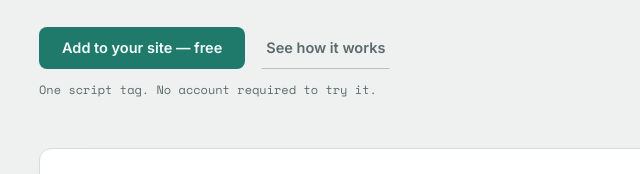
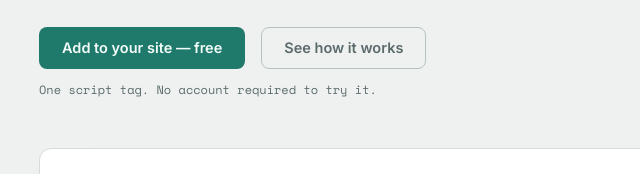
Before and after one commit to enockdev24/formcatch, a website: page index.html in a window 1280 px wide. Shown: the part 344-518 px from the top of the page, 73-713 px from the left. Drawn offline with nearby package versions, Linux system fonts and the light colour scheme; a web font is replaced by a local one.

Commit message:
Update components.css

```diff
--- a/components.css
+++ b/components.css
@@ -126,10 +126,8 @@
 .fc-btn--ghost {
   background: transparent;
   color: var(--fc-ink-soft);
-  padding-left: 4px;
-  padding-right: 4px;
-  border-bottom: 1px solid var(--fc-line-strong);
-  border-radius: 0;
+  border: 1px solid var(--fc-line-strong);
+  border-radius: var(--fc-radius-md);
 }
 .fc-btn--ghost:hover { color: var(--fc-ink); border-color: var(--fc-ink-soft); }
 
```
